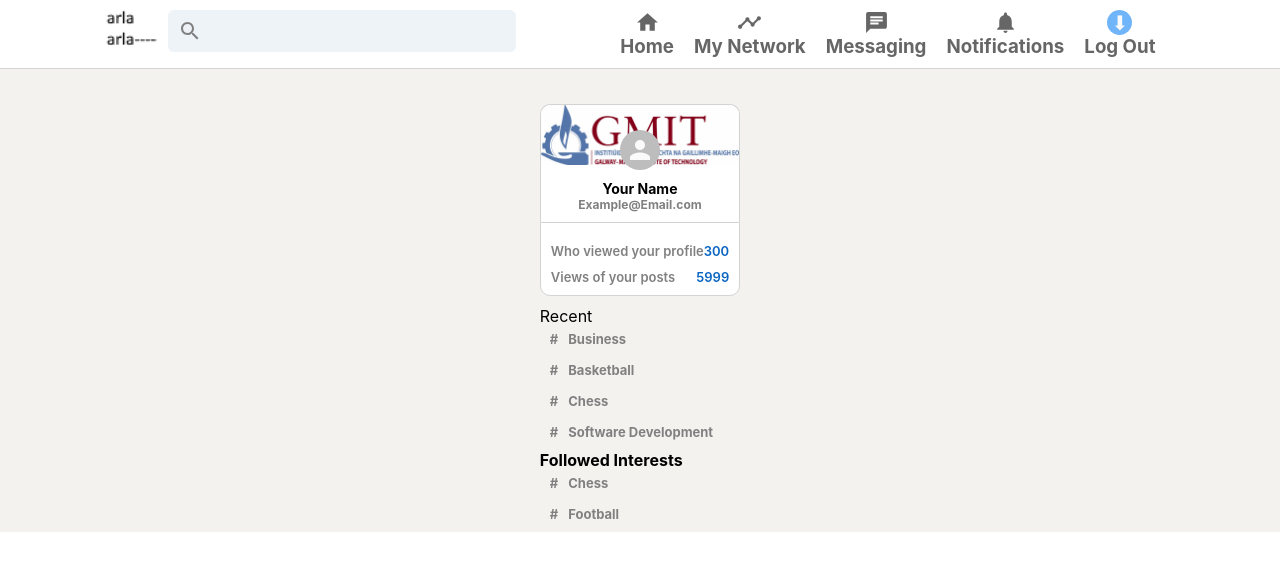
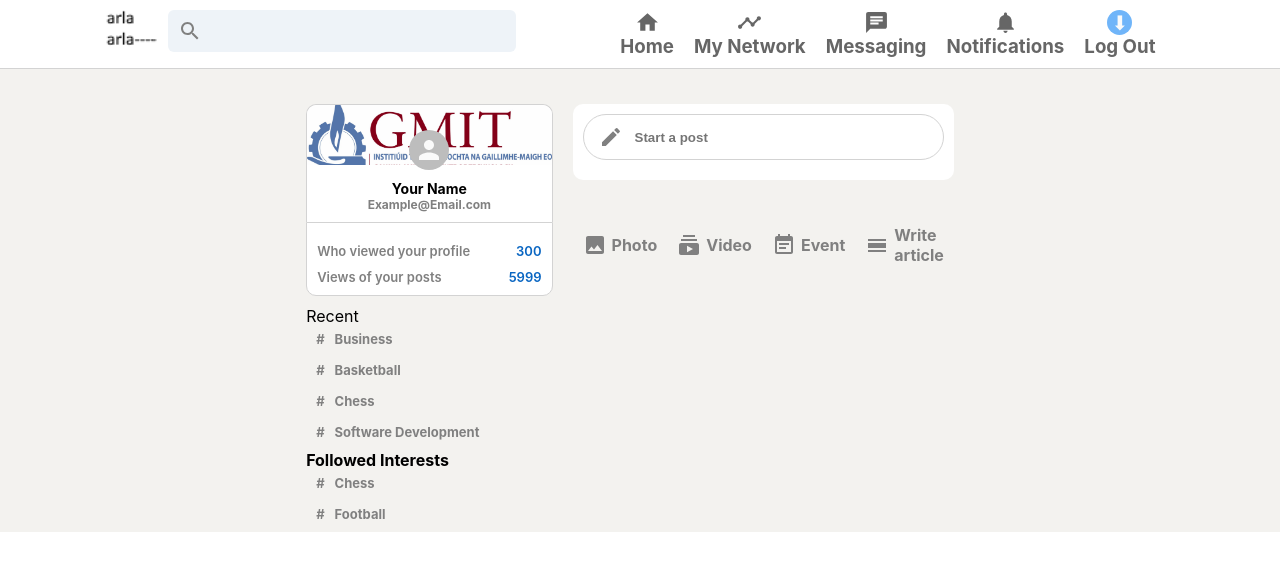
Before and after one commit to Pasha-Akito/Arla-Frontend, a React (Create React App) app in the folder app/: page / in a window 1280 px wide. Shown: the top 570 px of the page. Built offline with nearby package versions, Linux system fonts and the light colour scheme.

Commit message:
Feed Bar in progress

```diff
--- a/app/src/App.js
+++ b/app/src/App.js
@@ -2,6 +2,7 @@
 import './App.css';
 import Header from './components/Header/Header';
 import Sidebar from './components/Sidebar/Sidebar';
+import Feed from './components/Feed/Feed';
 
 function App() {
   return (
@@ -9,6 +10,7 @@
       <Header />
       <div className='app__body'>
         <Sidebar />
+        <Feed />
       </div>
     </div>
   );
--- /dev/null
+++ b/app/src/components/Feed/Feed.css
@@ -0,0 +1,59 @@
+.feed {
+    flex: 0.5;
+    margin: 0 20px;
+}
+
+.feed__inputContainer {
+    background-color: white;
+    padding: 10px;
+    padding-bottom: 20px;
+    border-radius: 10px;
+    margin-bottom: 20px;
+}
+
+.feed__input {
+    border: 1px solid lightgray;
+    border-radius: 30px;
+    display: flex;
+    padding: 10px;
+    color: gray;
+    padding-left: 15px;
+
+}
+
+.feed__input > form {
+    display: flex;
+    width: 100%;
+}
+
+.feed__input > form > input {
+    border: none;
+    flex: 1;
+    margin-left: 10px;
+    outline-width: 0;
+    font-weight: 600;
+}
+
+.feed__input > form > button{
+    display: none;
+}
+
+.feed__inputOptions{
+    display:flex;
+    justify-content: space-evenly;
+}
+
+hr {
+    margin-block-start: 16px;
+    margin-block-end: 16px;
+
+}
+
+
+@media screen and (max-width: 750px) {
+    .feed_inputOptions {
+
+        font-size: 13px;
+    }
+
+  }
--- /dev/null
+++ b/app/src/components/Feed/Feed.js
@@ -0,0 +1,39 @@
+import React from 'react'
+import './Feed.css';
+import InputOption from './InputOption';
+import CreateIcon from "@material-ui/icons/Create";
+import ImageIcon from "@material-ui/icons/Image";
+import SubscriptionsIcon from "@material-ui/icons/Subscriptions";
+import EventNoteIcon from "@material-ui/icons/EventNote";
+import CalendarViewDayIcon from "@material-ui/icons/CalendarViewDay";
+
+function Feed() {
+    return (
+        <div className='feed'>
+
+            <div className='feed__inputContainer'>
+                <div className='feed__input'>
+                    <CreateIcon />
+                    <form>
+                        <input type='text' placeholder='Start a post' />
+                        <button type='submit'>Submit</button>
+                    </form>
+                </div>
+            </div>
+
+            <div className='feed__inputOptions'>
+                <InputOption Icon={ImageIcon} title="Photo" color="#70B5F9" />
+                <InputOption Icon={SubscriptionsIcon} title="Video" color="#7FC15E" />
+                <InputOption Icon={EventNoteIcon} title="Event" color="#E7A33E" />
+                <InputOption
+                    Icon={CalendarViewDayIcon}
+                    title="Write article"
+                    color="#F5987E"
+                />
+            </div>
+
+        </div>
+    )
+}
+
+export default Feed
--- /dev/null
+++ b/app/src/components/Feed/InputOption.css
@@ -0,0 +1,17 @@
+.inputOption {
+    display: flex;
+    align-items: center;
+    margin-top: 15px;
+    color: gray;
+    padding: 10px;
+    cursor: pointer;
+  }
+
+  .inputOption:hover {
+    background-color: white;
+    border-radius: 10px;
+  }
+
+  .inputOption > h4 {
+    margin-left: 5px;
+  }
--- /dev/null
+++ b/app/src/components/Feed/InputOption.js
@@ -0,0 +1,11 @@
+import React from 'react'
+import './InputOption.css';
+
+export default function InputOption({ Icon, title, colour }) {
+    return (
+        <div className='inputOption'>
+            <Icon style={{ colour: colour }} />
+            <h4>{title}</h4>
+        </div>
+    );
+}
```
Also changed, not shown: app/src/components/Header/HeaderOption.js (+4 -4 lines).
